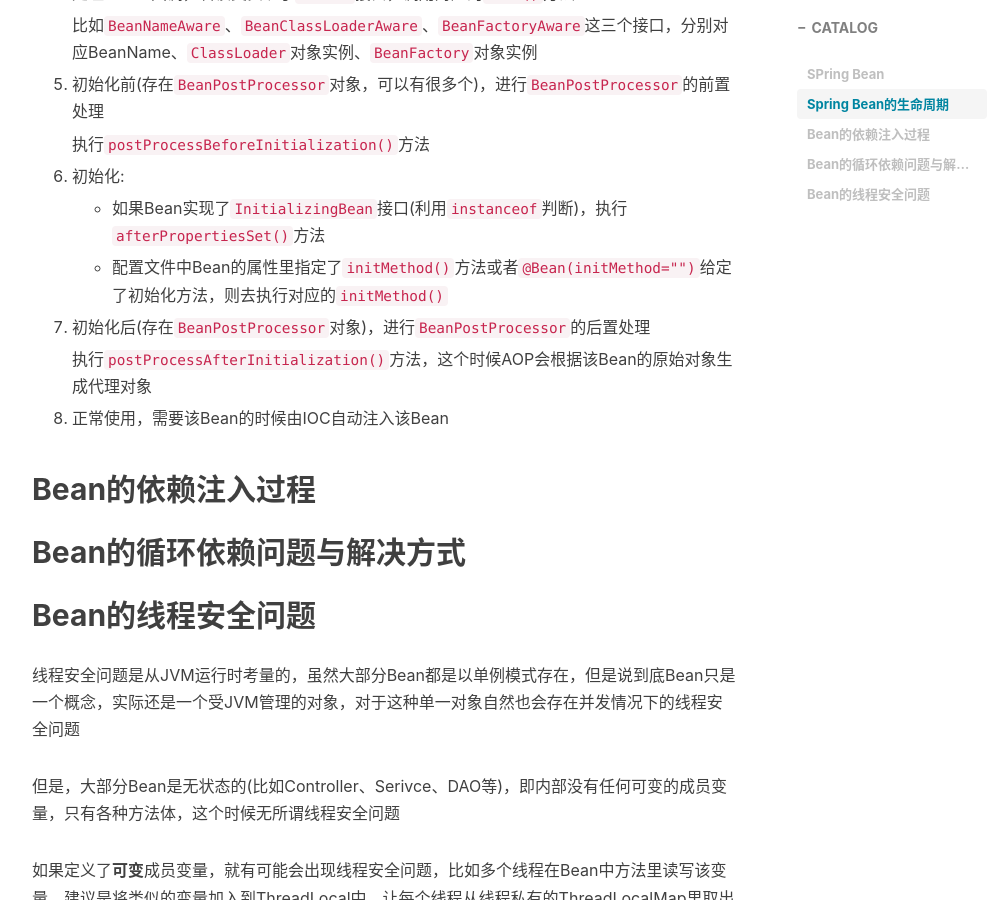
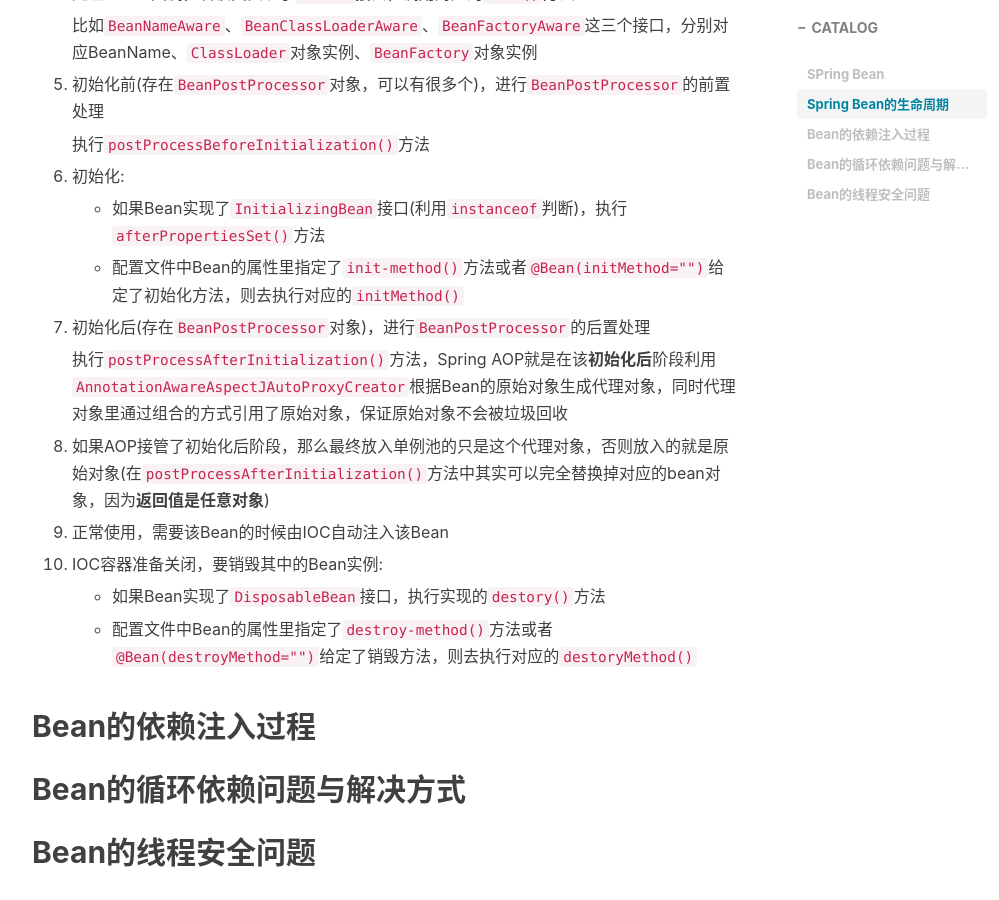
Before and after one commit to Penistrong/penistrong.github.io, a Jekyll site: the page built from _posts/2023-03-31-[Spring] Spring Bean的生命周期.md, in a window 1280 px wide and 900 px high, scrolled down 1727 px. Shown: the whole window, without its empty margins (233-1232 px from the left). Built offline with Jekyll 4.4.1, drawn with Linux system fonts in a browser that asks for light colours; nearby versions of some CDN libraries; comment, search, counter and statistics services are not loaded.

Commit message:
[Modify] Update Spring Bean LifeCycle

```diff
--- a/_posts/2023-03-31-[Spring] Spring Bean的生命周期.md
+++ b/_posts/2023-03-31-[Spring] Spring Bean的生命周期.md
@@ -62,13 +62,21 @@ Bean被创建后交由Spring的IOC容器进行管理，而AOP这个面向切面
 
    - 如果Bean实现了`InitializingBean`接口(利用`instanceof`判断)，执行`afterPropertiesSet()`方法
 
-   - 配置文件中Bean的属性里指定了`initMethod()`方法或者`@Bean(initMethod="")`给定了初始化方法，则去执行对应的`initMethod()`
+   - 配置文件中Bean的属性里指定了`init-method()`方法或者`@Bean(initMethod="")`给定了初始化方法，则去执行对应的`initMethod()`
 
 7. 初始化后(存在`BeanPostProcessor`对象)，进行`BeanPostProcessor`的后置处理
 
-   执行`postProcessAfterInitialization()`方法，这个时候AOP会根据该Bean的原始对象生成代理对象
+   执行`postProcessAfterInitialization()`方法，Spring AOP就是在该**初始化后**阶段利用`AnnotationAwareAspectJAutoProxyCreator`根据Bean的原始对象生成代理对象，同时代理对象里通过组合的方式引用了原始对象，保证原始对象不会被垃圾回收
 
-8. 正常使用，需要该Bean的时候由IOC自动注入该Bean
+8. 如果AOP接管了初始化后阶段，那么最终放入单例池的只是这个代理对象，否则放入的就是原始对象(在`postProcessAfterInitialization()`方法中其实可以完全替换掉对应的bean对象，因为**返回值是任意对象**)
+
+9. 正常使用，需要该Bean的时候由IOC自动注入该Bean
+
+10. IOC容器准备关闭，要销毁其中的Bean实例:
+
+    - 如果Bean实现了`DisposableBean`接口，执行实现的`destory()`方法
+
+    - 配置文件中Bean的属性里指定了`destroy-method()`方法或者`@Bean(destroyMethod="")`给定了销毁方法，则去执行对应的`destoryMethod()`
 
 ## Bean的依赖注入过程
 
```
Also changed, not shown: _posts/2023-03-18-[Spring Cloud] 消息队列RabbitMQ.md (+4 -4 lines).
